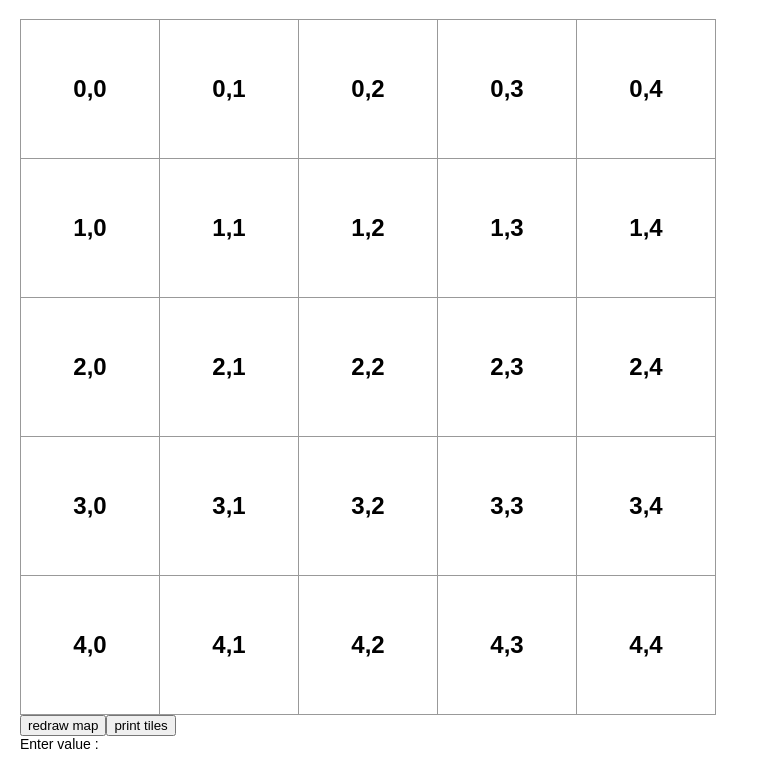
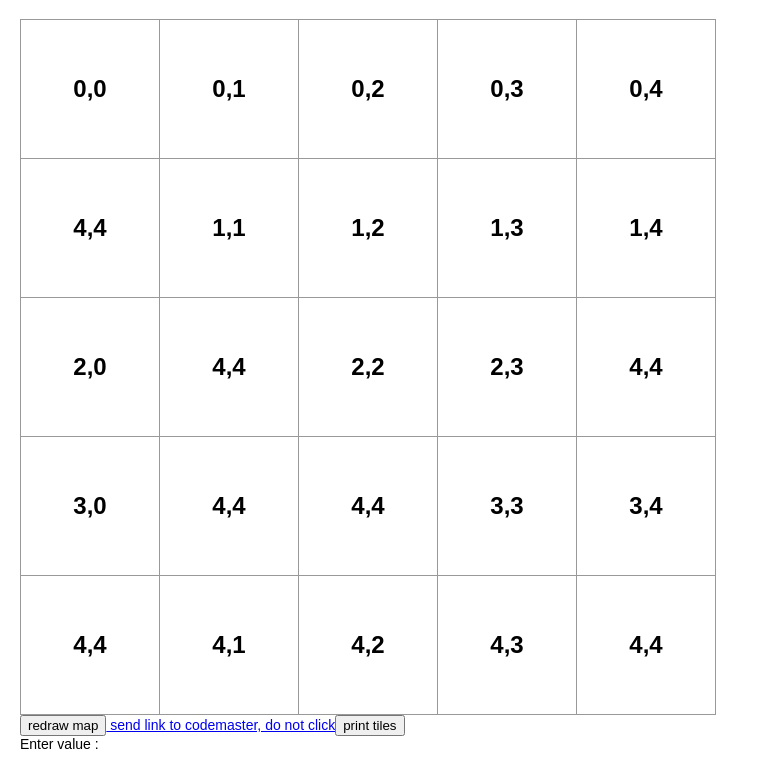
Before and after one commit to adekcz/codenames, a React (Create React App) app: page / in a window 1280 px wide. Shown: the top 766 px of the page, without its empty margins (0-759 px from the left). Built offline with nearby package versions, Linux system fonts and the light colour scheme.

Commit message:
adding colorCode, so that i can easily create link for codemaster

```diff
--- a/src/App.js
+++ b/src/App.js
@@ -128,15 +128,14 @@ function createInitArray() {
     for(let i = 0; i<size;i++)
         for(let j = 0; j<size;j++)
             tilesPreparation[i][j] = {
-                text: i+","+j,
-                tileType: "grey"
+                text: i+","+j
             };
     return tilesPreparation;
 }
 
 function createGameMap(size) {
-    let colorMap = {0:"red", 1:"blue", 2:"dark"}
-    let gameMap = create2dArray(size, size, "grey");
+    let colorMap = {0:"red", 1:"blue", 2:"dark", 3:"grey"};
+    let gameMap = create2dArray(size, size, {tileType: "grey", colorCode:3} );
 
     let redCount = parseInt(size*size * 0.36);
     let blueCount = redCount - 1;
@@ -148,8 +147,9 @@ function createGameMap(size) {
         while (currentCount < colorsCount[colorIndex]) {
             let row=parseInt(Math.random()*size);
             let col=parseInt(Math.random()*size);
-            if(gameMap[row][col] === "grey") {
-                gameMap[row][col] = colorMap[colorIndex];
+            if(gameMap[row][col].tileType === "grey") {
+                gameMap[row][col] = {tileType: colorMap[colorIndex]};
+                gameMap[row][col].colorCode = colorIndex;
                 currentCount++;
             }
         }
@@ -163,7 +163,6 @@ function initGameMap(tiles){
     let gameMap = createGameMap(size);
     for(let row = 0; row < size; row++){
         for(let col = 0; col < size; col++){
-            gameMap[row][col] = {tileType: gameMap[row][col]};
             gameMap[row][col].text = tiles[row][col].text;
         }
     }
@@ -186,6 +185,18 @@ function printArray(arr, reason = ""){
 
 function iHateThis(oldArray) {
     return JSON.parse(JSON.stringify(oldArray));
+}
+
+function getGamePlanCode(plan){
+    let code="0012011"
+    for(let i=0;i<plan.length;i++){
+        for(let j=0;j<plan[i].length;j++){
+            code+=plan[j][i].tileType;
+        }
+    }
+    return code;
+
+
 }
 
 let App = () => {
@@ -213,6 +224,7 @@ let App = () => {
             }>
                 redraw map
             </button>
+            <a href={"?gameplan="+getGamePlanCode(tiles)} > send link to codemaster, do not click</a>
             <button  onClick={() => printArray(tiles, "on print tiles")}>
                 print tiles
             </button>
```
